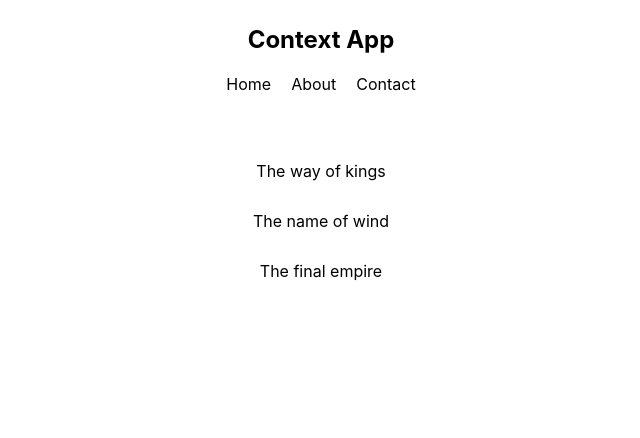
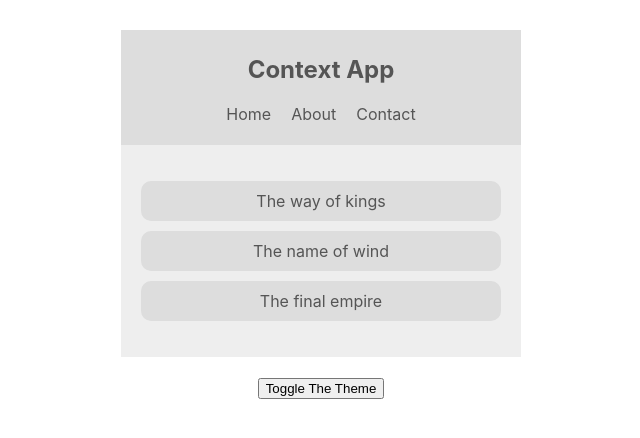
Before and after one commit to Poojanavgurukul/ContextApi, a React (Create React App) app in the folder context-api/: page / in a window 1280 px wide. Shown: the top 438 px of the page, without its empty margins (319-959 px from the left). Built offline with nearby package versions, Linux system fonts and the light colour scheme.

Commit message:
added theme toggle button

```diff
--- a/context-api/src/App.js
+++ b/context-api/src/App.js
@@ -1,11 +1,16 @@
 import BookList from "./Components/BookLists";
 import NavBar from "./Components/Navgbar";
+import ThemeToggle from "./Components/ThemeToggle";
+import ThemeContextProvider from "./contexts/ThemeContext";
 
 function App() {
   return (
     <div className="App">
-      <NavBar />
-      <BookList />
+      <ThemeContextProvider>
+        <NavBar />
+        <BookList />
+        <ThemeToggle />
+      </ThemeContextProvider>
     </div>
   );
 }
--- a/context-api/src/Components/BookLists.js
+++ b/context-api/src/Components/BookLists.js
@@ -1,13 +1,21 @@
-const BookList = () => {
-    return (
-        <div className="book-list">
-            <ul>
-                <li>The way of kings</li>
-                <li>The name of wind</li>
-                <li>The final empire</li>
-            </ul>
-        </div>
-     );
+import { ThemeContext } from '../contexts/ThemeContext';
+const BookList =()=> {
+    return(
+        <ThemeContext.Consumer>{(context)=>{
+        const {isLightTheme,light,dark} = context;
+        const theme = isLightTheme ? light : dark;
+        return (
+            <div className="book-list" style={{color:theme.syntax,background:theme.bg}}>
+                <ul>
+                    <li style={{background:theme.ui}}>The way of kings</li>
+                    <li style={{background:theme.ui}}>The name of wind</li>
+                    <li style={{background:theme.ui}}>The final empire</li>
+                </ul>
+            </div>
+         );
+        }}
+        </ThemeContext.Consumer>
+    )
 }
 
 export default BookList;
--- a/context-api/src/Components/Navgbar.js
+++ b/context-api/src/Components/Navgbar.js
@@ -1,6 +1,12 @@
-const NavBar = () => {
+import { ThemeContext } from "../contexts/ThemeContext";
+
+const NavBar =()=> {
         return (
-        <nav>
+            <ThemeContext.Consumer>{(context)=>{
+                const {isLightTheme,light,dark} = context;
+                const theme = isLightTheme ? light :dark;
+                return(
+                    <nav style={{background:theme.ui,color:theme.syntax}}>
                     <h1>Context App</h1>
                     <ul>
                         <li>
@@ -14,6 +20,9 @@ const NavBar = () => {
                         </li>
                     </ul>
                 </nav>
+                )
+            }}
+            </ThemeContext.Consumer>
          );
 }
 
--- /dev/null
+++ b/context-api/src/Components/ThemeToggle.js
@@ -0,0 +1,19 @@
+import { ThemeContext } from "../contexts/ThemeContext";
+
+const ThemeToggle = () => {
+    return (
+        <ThemeContext.Consumer>{(context)=>{
+         const {toggleTheme} = context
+            return(
+                <div>
+                    <button onClick={toggleTheme}>Toggle The Theme</button>
+                </div>
+            )
+
+            }
+        }
+        </ThemeContext.Consumer>
+     );
+}
+
+export default ThemeToggle;
--- /dev/null
+++ b/context-api/src/contexts/ThemeContext.js
@@ -0,0 +1,22 @@
+import { createContext, useState } from "react";
+
+export const ThemeContext = createContext();
+
+const ThemeContextProvider =(props)=>{
+    const [ isLightTheme,setIsLightTheme] = useState(true);
+    const themes = {
+        light:{syntax:'#555',ui:'#ddd',bg:'#eee'},
+        dark:{syntax:'#ddd',ui:'#333',bg:'#555'}
+     }
+
+    const toggleTheme = () =>{
+        setIsLightTheme(!isLightTheme)
+    }
+    return (
+        <ThemeContext.Provider value={{...themes,isLightTheme,toggleTheme:toggleTheme}}>
+            {props.children}
+        </ThemeContext.Provider>
+    );
+}
+
+export default ThemeContextProvider;
--- a/context-api/src/index.css
+++ b/context-api/src/index.css
@@ -1,45 +1,17 @@
 body {
   margin: 0;
-  font-family: -apple-system, BlinkMacSystemFont, 'Segoe UI', 'Roboto', 'Oxygen',
-    'Ubuntu', 'Cantarell', 'Fira Sans', 'Droid Sans', 'Helvetica Neue',
+  font-family: -apple-system, BlinkMacSystemFont, "Segoe UI", "Roboto", "Oxygen",
+    "Ubuntu", "Cantarell", "Fira Sans", "Droid Sans", "Helvetica Neue",
     sans-serif;
   -webkit-font-smoothing: antialiased;
   -moz-osx-font-smoothing: grayscale;
 }
 
-code {
-  font-family: source-code-pro, Menlo, Monaco, Consolas, 'Courier New',
-    monospace;
-}
-
+/* app styles */
 .App {
+  max-width: 400px;
+  margin: 30px auto;
   text-align: center;
-}
-
-.App-logo {
-  height: 40vmin;
-  pointer-events: none;
-}
-
-@media (prefers-reduced-motion: no-preference) {
-  .App-logo {
-    animation: App-logo-spin infinite 20s linear;
-  }
-}
-
-.App-header {
-  background-color: #282c34;
-  min-height: 100vh;
-  display: flex;
-  flex-direction: column;
-  align-items: center;
-  justify-content: center;
-  font-size: calc(10px + 2vmin);
-  color: white;
-}
-
-.App-link {
-  color: #61dafb;
 }
 nav{
   padding: 5px;
@@ -64,12 +36,3 @@ nav ul li {
   margin: 10px auto;
   border-radius: 10px;
 }
-
-@keyframes App-logo-spin {
-  from {
-    transform: rotate(0deg);
-  }
-  to {
-    transform: rotate(360deg);
-  }
-}
```
Lines whose indentation alone changed are shown as unchanged.
